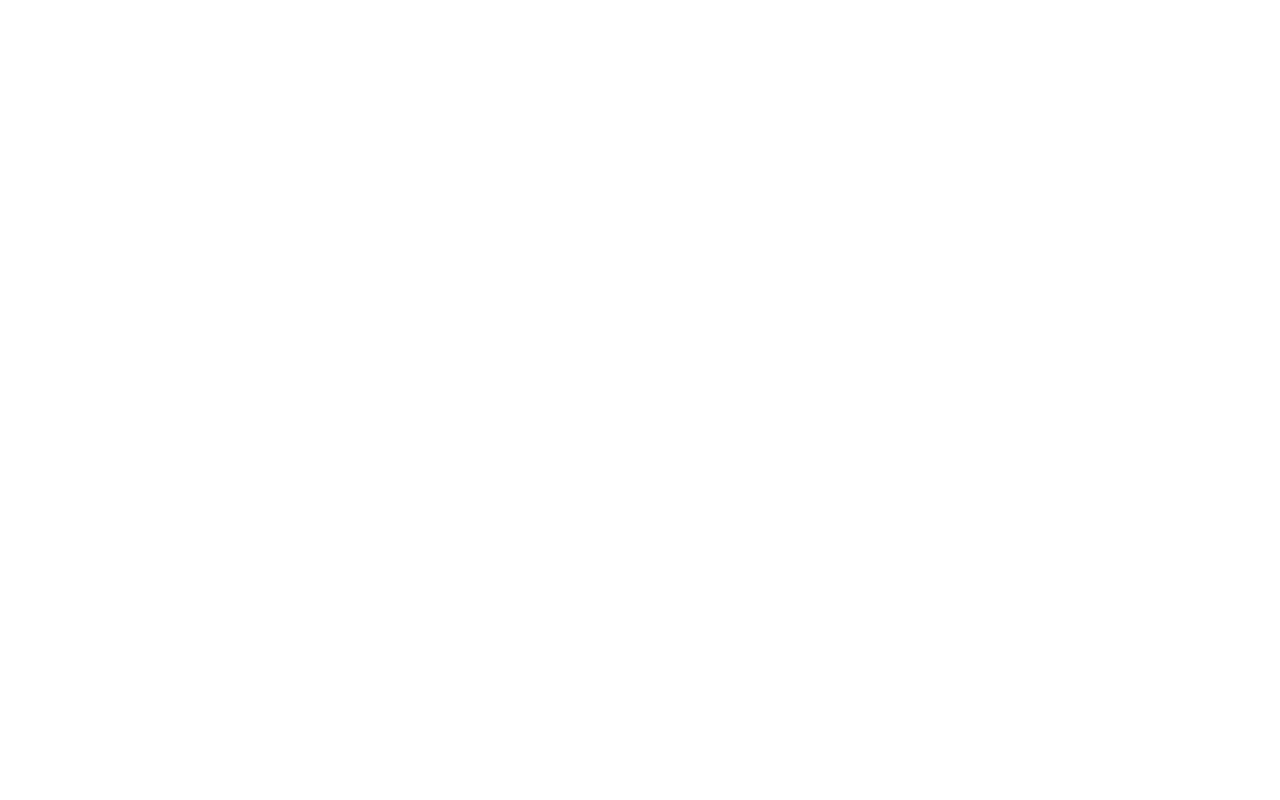
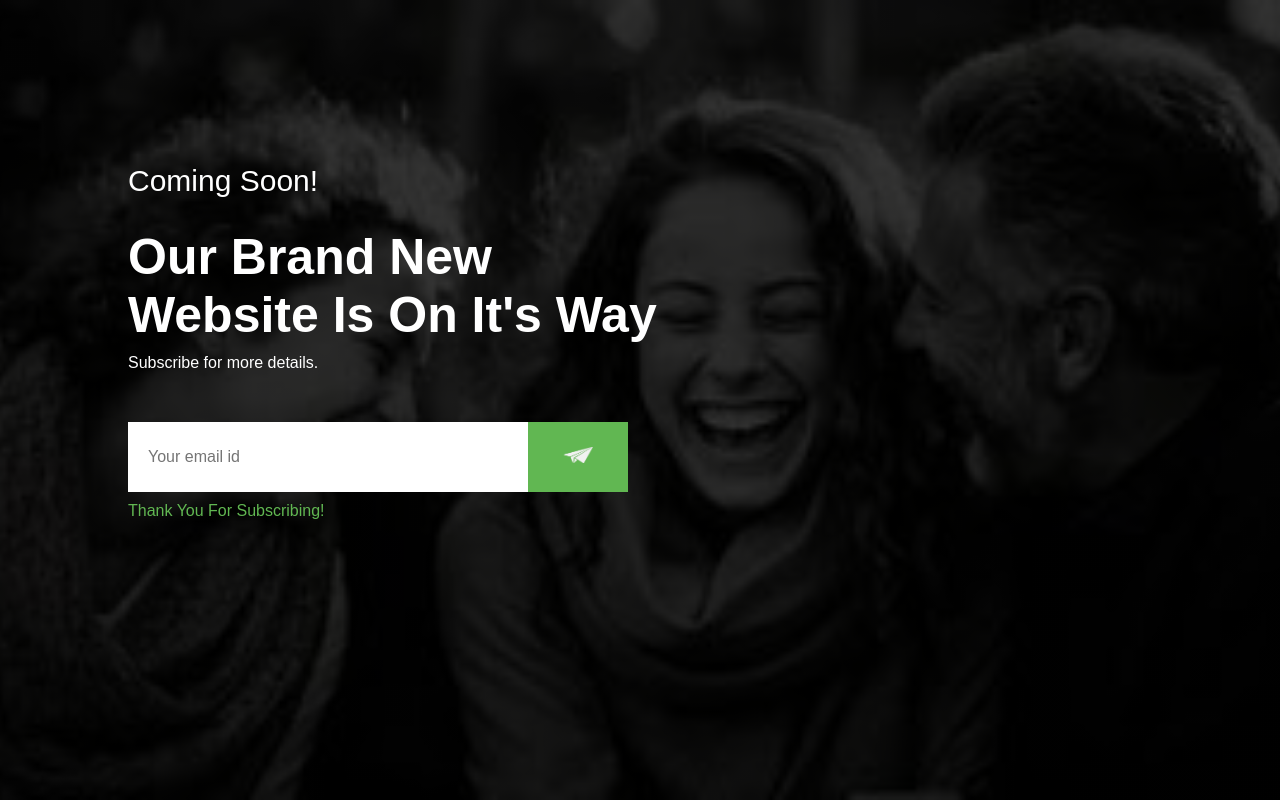
Before and after one commit to Oludhrey/email-subscription-form, a plain HTML site: page index.html in a window 1280 px wide. Drawn offline with Linux system fonts and the light colour scheme.

Commit message:
updated the html and css files

```diff
--- a/index.html
+++ b/index.html
@@ -6,5 +6,18 @@
     <title>Email Subscription Form</title>
     <link rel="stylesheet" href="style.css" />
   </head>
-  <body></body>
+  <body>
+    <div class="hero">
+      <h3>Coming Soon!</h3>
+      <h1>Our Brand New<br />Website Is On It's Way</h1>
+      <p>Subscribe for more details.</p>
+      <form>
+        <input type="email" name="Email" placeholder="Your email id" required />
+        <button type="submit">
+          <img src="images/send.png" width="30px" />
+        </button>
+      </form>
+      <span>Thank You For Subscribing!</span>
+    </div>
+  </body>
 </html>
--- a/style.css
+++ b/style.css
@@ -0,0 +1,53 @@
+*{
+    margin: 0;
+    padding: 0;
+    font-family: 'Poppins',sans-serif;
+    box-sizing: border-box;
+}
+.hero{
+    width: 100%;
+    height: 100vh;
+    background-image: linear-gradient(rgba(0,0,0,0.8), rgba(0,0,0,0.8)), url(images/bg.jpg);
+    background-size: cover;
+    background-position: center;
+    padding: 10px 10%;
+    color: #fff;
+}
+.hero h3{
+    margin-top: 15%;
+    font-weight: 400;
+    font-size: 30px;
+}
+.hero h1{
+    margin-top: 30px;
+    font-size: 50px;
+}
+.hero p{
+    margin: 10px 0 50px;
+}
+form{
+    background: #fff;
+    display: flex;
+    width: fit-content;
+}
+form input{
+    border: 0;
+    outline: 0;
+    padding: 10px 20px;
+    height: 70px;
+    width: 400px;
+    font-size: 16px;
+}
+form button{
+    background: #61b752;
+    border: none;
+    outline: none;
+    height: 70px;
+    width: 100px;
+    cursor: pointer;
+}
+span{
+    color: #61b752;
+    margin-top: 10px;
+    display: block;
+}
```
